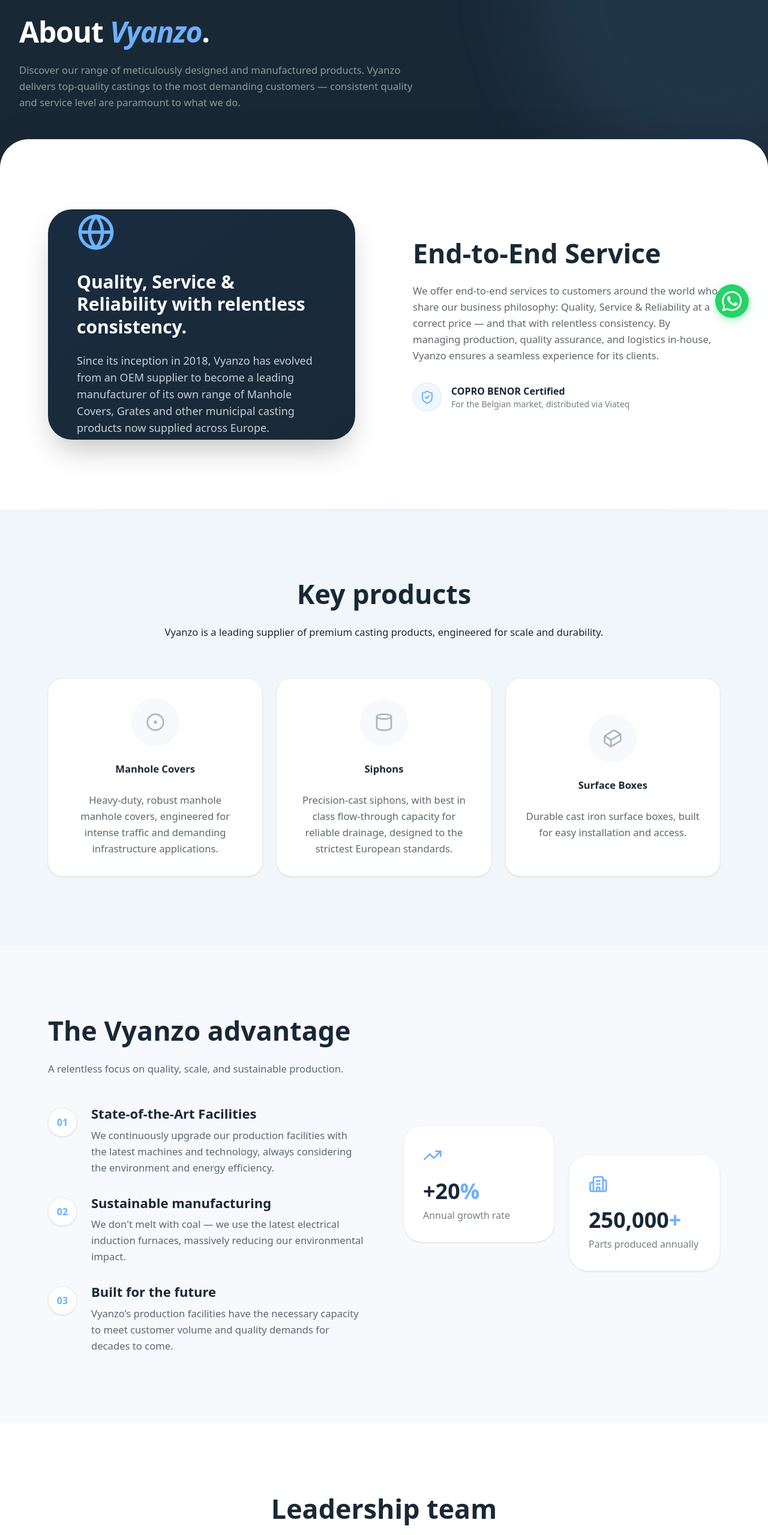
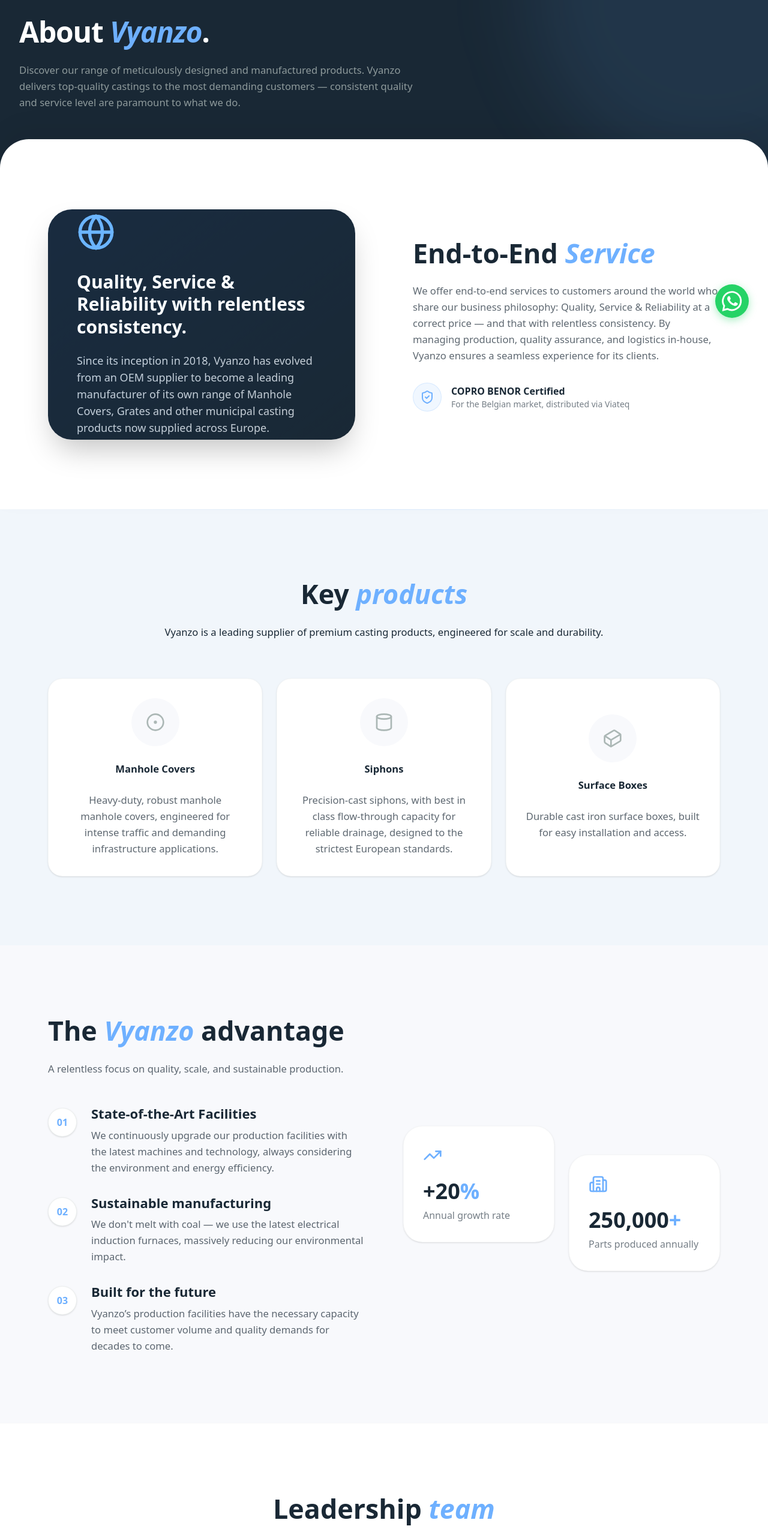
Before and after one commit to Vishesh-gandhineru/vyanzo-site-ai, a Next.js app: page /en/about in a window 1280 px wide. Shown: the part 238-2797 px from the top of the page at 60% size. Built offline with nearby package versions, Linux system fonts and the light colour scheme.

Commit message:
updated content and texts --prod

```diff
--- a/messages/de.json
+++ b/messages/de.json
@@ -150,7 +150,8 @@
       "description": "Sinds de oprichting in 2018 is Vyanzo geëvolueerd van OEM-leverancier tot toonaangevend fabrikant van zijn eigen gamma putdeksels, roosters en andere gemeentelijke gietproducten, nu verdeeld door heel Europa."
     },
     "service": {
-      "title": "End-to-end service",
+      "titleStart": "End-to-End ",
+      "titleEnd": "Service",
       "description": "Wij bieden end-to-end dienstverlening aan klanten over de hele wereld die onze bedrijfsfilosofie delen: kwaliteit, service & betrouwbaarheid aan een correcte prijs — en dat met onverbiddelijke consistentie. Door productie, kwaliteitsborging en logistiek intern te beheren, garandeert Vyanzo een naadloze ervaring voor zijn klanten.",
       "badge": {
         "title": "COPRO BENOR gecertificeerd",
@@ -158,7 +159,8 @@
       }
     },
     "offerings": {
-      "title": "Kernproducten",
+       "titleStart": "Kern",
+      "titleEnd": "producten",
       "description": "Vyanzo is een toonaangevende leverancier van premium gietproducten, ontworpen voor schaal en duurzaamheid.",
       "manhole": {
         "title": "Wegensdeksels",
@@ -174,7 +176,10 @@
       }
     },
     "advantage": {
-      "title": "Het Vyanzo-voordeel",
+       "titleStart": "Het ",
+      "titleMid": "Vyanzo",
+      "titleEnd": "-voordeel",
+
       "description": "Een onverbiddelijke focus op kwaliteit, schaal en duurzame productie.",
       "facilities": {
         "title": "Ultramoderne installaties",
@@ -202,7 +207,8 @@
       }
     },
     "teams": {
-      "title": "Leiderschapsteam",
+        "titleStart": "Leiderschaps",
+      "titleEnd": "team",
       "description": "Geleid door een managementteam met tientallen jaren gecombineerde ervaring in wereldwijde productie, supply chain en Kwaliteitscontrole.",
       "members": [
         {
@@ -280,7 +286,9 @@
       "description": "Vyanzo biedt een uitgebreid pakket diensten om het giet- en productieproces te stroomlijnen, van het eerste ontwerp tot de uiteindelijke levering."
     },
     "tabs": {
-      "title": "Onze diensten"
+
+       "titleStart": "Onze ",
+      "titleEnd": "diensten"
     },
     "servicesList": {
       "development": {
@@ -395,7 +403,8 @@
       }
     },
     "categories": {
-      "title": "Andere bediende productcategorieën",
+        "titleStart": "Andere bedien ",
+      "titleEnd": "productcategorieën",
       "description": "Bij het leveren van deze diensten richt Vyanzo zich op de volgende primaire productlijnen:",
       "manhole": "Wegensdeksels  & hydraulische deksels",
       "surfaceBoxes": "Straatpotten",
--- a/messages/en.json
+++ b/messages/en.json
@@ -150,7 +150,8 @@
       "description": "Since its inception in 2018, Vyanzo has evolved from an OEM supplier to become a leading manufacturer of its own range of Manhole Covers, Grates and other municipal casting products now supplied across Europe."
     },
     "service": {
-      "title": "End-to-End Service",
+      "titleStart": "End-to-End ",
+      "titleEnd": "Service",
       "description": "We offer end-to-end services to customers around the world who share our business philosophy: Quality, Service & Reliability at a correct price — and that with relentless consistency. By managing production, quality assurance, and logistics in-house, Vyanzo ensures a seamless experience for its clients.",
       "badge": {
         "title": "COPRO BENOR Certified",
@@ -158,7 +159,8 @@
       }
     },
     "offerings": {
-      "title": "Key products",
+      "titleStart": "Key ",
+      "titleEnd": "products",
       "description": "Vyanzo is a leading supplier of premium casting products, engineered for scale and durability.",
       "manhole": {
         "title": "Manhole Covers",
@@ -174,7 +176,9 @@
       }
     },
     "advantage": {
-      "title": "The Vyanzo advantage",
+      "titleStart": "The ",
+      "titleMid": "Vyanzo ",
+      "titleEnd": "advantage",
       "description": "A relentless focus on quality, scale, and sustainable production.",
       "facilities": {
         "title": "State-of-the-Art Facilities",
@@ -202,7 +206,8 @@
       }
     },
     "teams": {
-      "title": "Leadership team",
+      "titleStart": "Leadership ",
+      "titleEnd": "team",
       "description": "Guided by a leadership team with decades of combined experience in global manufacturing, supply chain, and quality assurance.",
       "members": [
         {
@@ -280,7 +285,8 @@
       "description": "Vyanzo offers a comprehensive suite of services designed to streamline the casting and manufacturing process, from initial design to final delivery."
     },
     "tabs": {
-      "title": "Our services"
+      "titleStart": "Our ",
+      "titleEnd": "services"
     },
     "servicesList": {
       "development": {
@@ -395,7 +401,8 @@
       }
     },
     "categories": {
-      "title": "Other products",
+      "titleStart": "Other ",
+      "titleEnd": "products",
       "description": "While providing these services, Vyanzo focuses on the following primary product lines:",
       "manhole": "Manhole & Hydraulic Covers",
       "surfaceBoxes": "Surface Boxes",
--- a/messages/fr.json
+++ b/messages/fr.json
@@ -150,7 +150,8 @@
       "description": "Depuis sa création en 2018, Vyanzo est passé du statut de fournisseur OEM à celui de fabricant leader de sa propre gamme de regards de chaussée, de grilles et d'autres produits moulés destinés aux collectivités locales, désormais distribués dans toute l'Europe."
     },
     "service": {
-      "title": "Service de bout en bout",
+      "titleStart": "Service ",
+      "titleEnd": "de bout en bout",
       "description": "Nous offrons des services complets à nos clients du monde entier qui partagent notre philosophie d'entreprise : qualité, service et fiabilité à un prix raisonnable, et ce, avec une constance sans faille. En gérant la production, l'assurance qualité et la logistique en interne, Vyanzo garantit une expérience optimale à ses clients.",
       "badge": {
         "title": "Certifié COPRO BENOR",
@@ -158,7 +159,8 @@
       }
     },
     "offerings": {
-      "title": "Produits phares",
+       "titleStart": "Produits ",
+      "titleEnd": "phares",
       "description": "Vyanzo est l'un des principaux fournisseurs de produits de moulage haut de gamme, conçus pour offrir évolutivité et durabilité.",
       "manhole": {
         "title": "Regards de chaussée",
@@ -174,7 +176,9 @@
       }
     },
     "advantage": {
-      "title": "L'Avantage Vyanzo",
+        "titleStart": "L'",
+      "titleMid": "Avantage ",
+      "titleEnd": "Vyanzo",
       "description": "Une attention constante portée à la qualité, à l'échelle et à la production durable.",
       "facilities": {
         "title": "Installations de pointe",
@@ -202,7 +206,8 @@
       }
     },
     "teams": {
-      "title": "Leadership Team",
+       "titleStart": "Leadership ",
+      "titleEnd": "team",
       "description": "Dirigée par une équipe cumulant plusieurs décennies d'expérience dans les domaines de la fabrication mondiale, de la chaîne d'approvisionnement et de l'assurance qualité.",
       "members": [
         {
@@ -278,7 +283,8 @@
       "description": "Vyanzo propose une gamme complète de services conçus pour rationaliser le processus de moulage et de fabrication, de la conception initiale à la livraison finale."
     },
     "tabs": {
-      "title": "Nos Services"
+        "titleStart": "Nos ",
+      "titleEnd": "Services"
     },
     "servicesList": {
       "development": {
@@ -393,7 +399,8 @@
       }
     },
     "categories": {
-      "title": "Autres catégories de produits proposés",
+        "titleStart": "Autres catégories de ",
+      "titleEnd": "produits proposés",
       "description": "Dans le cadre de ces services, Vyanzo se concentre sur les gammes de produits principales suivantes :",
       "manhole": "Regards de chaussée et Regards hydrauliques",
       "surfaceBoxes": "Regards de branchement",
--- a/src/app/[locale]/about/page.tsx
+++ b/src/app/[locale]/about/page.tsx
@@ -86,7 +86,10 @@
               className="flex-1"
             >
               <h2 className="text-section-h2 font-serif font-bold text-bg-dark mb-6">
-                {t("service.title")}
+                {t("service.titleStart")}
+                <span className="text-brand-primary italic">
+                  {t("service.titleEnd")}
+                </span>
               </h2>
               <p className="text-body-lg text-text-light-bg/70 leading-relaxed mb-8">
                 {t("service.description")}
@@ -121,7 +124,10 @@
             className="mb-16 text-center max-w-3xl mx-auto"
           >
             <h2 className="text-section-h2 font-serif mb-6">
-              {t("offerings.title")}
+              {t("offerings.titleStart")}
+              <span className="text-brand-primary italic">
+                {t("offerings.titleEnd")}
+              </span>
             </h2>
             <p className="text-body-xl text-bg-dark">
               {t("offerings.description")}
@@ -195,7 +201,11 @@
           <div className="grid grid-cols-1 lg:grid-cols-2 gap-16">
             <div>
               <h2 className="text-section-h2 font-serif  text-bg-dark mb-6">
-                {t("advantage.title")}
+                {t("advantage.titleStart")}
+                <span className="text-brand-primary italic">
+                  {t("advantage.titleMid")}
+                </span>
+                {t("advantage.titleEnd")}
               </h2>
               <p className="text-body-lg text-text-light-bg/70 mb-12">
                 {t("advantage.description")}
--- a/src/components/LanguageSwitcher.tsx
+++ b/src/components/LanguageSwitcher.tsx
@@ -8,10 +8,10 @@
 
 const languages = [
   { code: "en", label: "English" },
-  { code: "fr", label: "French" },
-  { code: "de", label: "Dutch" },
-  { code: "sv", label: "Swedish" },
-  { code: "da", label: "Danish" },
+  // { code: "fr", label: "French" },
+  // { code: "de", label: "Dutch" },
+  // { code: "sv", label: "Swedish" },
+  // { code: "da", label: "Danish" },
 ];
 
 export default function LanguageSwitcher() {
--- a/src/components/TeamSection.tsx
+++ b/src/components/TeamSection.tsx
@@ -39,7 +39,10 @@
           transition={{ duration: 0.8 }}
           className="mb-16"
         >
-          <h2 className="text-section-h2 font-serif mb-6">{t("title")}</h2>
+          <h2 className="text-section-h2 font-serif mb-6">
+            {t("titleStart")}
+            <span className="text-brand-primary italic">{t("titleEnd")}</span>
+          </h2>
           <p className="text-body-xl text-text-light-bg/60 max-w-2xl mx-auto">
             {t("description")}
           </p>
--- a/src/middleware.ts
+++ b/src/middleware.ts
@@ -3,13 +3,13 @@
 
 export default createMiddleware(routing);
 
+export const config = {
+  // Match only internationalized pathnames
+  matcher: ['/', '/(en)/:path*']
+};
+
+
 // export const config = {
 //   // Match only internationalized pathnames
-//   matcher: ['/', '/(en)/:path*']
+//   matcher: ['/', '/(en|nl|fr|de|sv|da)/:path*']
 // };
-
-
-export const config = {
-  // Match only internationalized pathnames
-  matcher: ['/', '/(en|nl|fr|de|sv|da)/:path*']
-};
```
Also changed, not shown: src/app/[locale]/services/page.tsx (+8 -2 lines).
